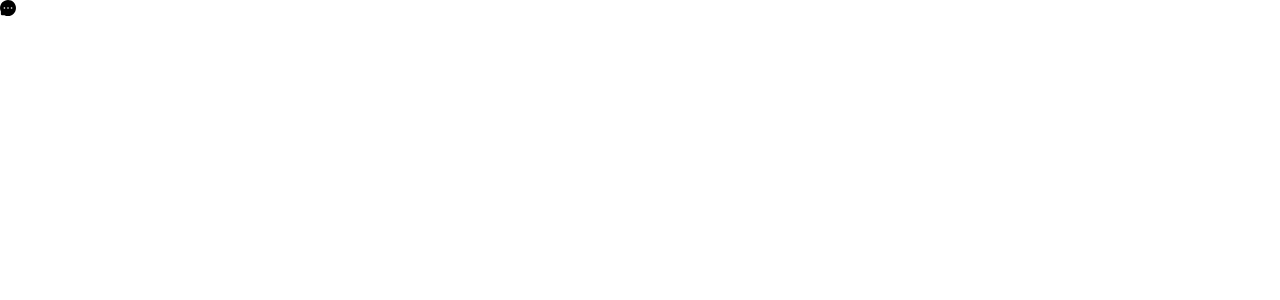
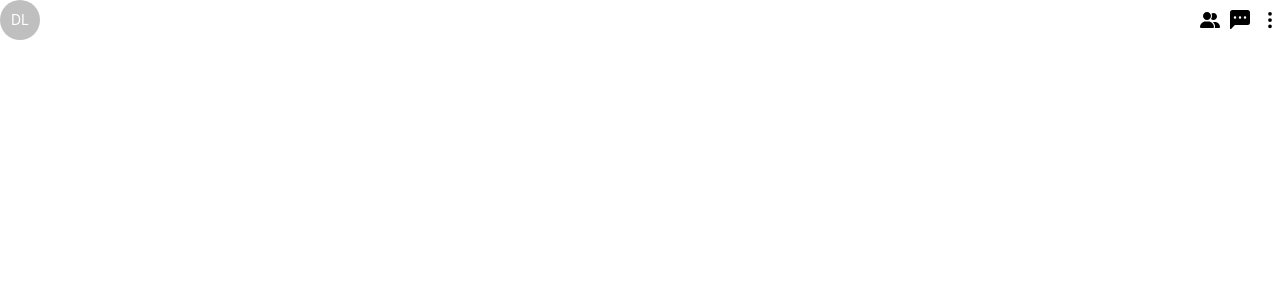
Before and after one commit to dev-nilson/whats-good, a Next.js app: page / in a window 1280 px wide. Shown: the top 300 px of the page. Built offline with nearby package versions, Linux system fonts and the light colour scheme.

Commit message:
🚧 Work on sidebar header

```diff
--- a/src/components/Sidebar/Sidebar.tsx
+++ b/src/components/Sidebar/Sidebar.tsx
@@ -1,11 +1,37 @@
 import styled from "styled-components";
-import { MessageFilled } from "@ant-design/icons";
+import { Avatar } from "antd";
 
 export default function Sidebar() {
   return (
     <Container>
       <Header>
-        <MessageFilled />
+        <Avatar size="large">DL</Avatar>
+        <IconsContainer>
+          <svg
+            viewBox="0 0 640 512"
+            fill="currentColor"
+            height="20px"
+            width="20px"
+          >
+            <path d="M352 128c0 70.7-57.3 128-128 128S96 198.7 96 128 153.3 0 224 0s128 57.3 128 128zM0 482.3C0 383.8 79.8 304 178.3 304h91.4c98.5 0 178.3 79.8 178.3 178.3 0 16.4-13.3 29.7-29.7 29.7H29.7C13.3 512 0 498.7 0 482.3zM609.3 512H471.4c5.4-9.4 8.6-20.3 8.6-32v-8c0-60.7-27.1-115.2-69.8-151.8 2.4-.1 4.7-.2 7.1-.2h61.4c89.1 0 161.3 72.2 161.3 161.3 0 17-13.8 30.7-30.7 30.7zM432 256c-31 0-59-12.6-79.3-32.9 19.7-26.6 31.3-59.5 31.3-95.1 0-26.8-6.6-52.1-18.3-74.3C384.3 40.1 407.2 32 432 32c61.9 0 112 50.1 112 112s-50.1 112-112 112z" />
+          </svg>
+          <svg
+            fill="currentColor"
+            viewBox="0 0 16 16"
+            height="20px"
+            width="20px"
+          >
+            <path d="M0 2a2 2 0 012-2h12a2 2 0 012 2v8a2 2 0 01-2 2H4.414a1 1 0 00-.707.293L.854 15.146A.5.5 0 010 14.793V2zm5 4a1 1 0 10-2 0 1 1 0 002 0zm4 0a1 1 0 10-2 0 1 1 0 002 0zm3 1a1 1 0 100-2 1 1 0 000 2z" />
+          </svg>
+          <svg
+            fill="currentColor"
+            viewBox="0 0 16 16"
+            height="20px"
+            width="20px"
+          >
+            <path d="M9.5 13a1.5 1.5 0 11-3 0 1.5 1.5 0 013 0zm0-5a1.5 1.5 0 11-3 0 1.5 1.5 0 013 0zm0-5a1.5 1.5 0 11-3 0 1.5 1.5 0 013 0z" />
+          </svg>
+        </IconsContainer>
       </Header>
     </Container>
   );
@@ -13,4 +39,14 @@ export default function Sidebar() {
 
 const Container = styled.div``;
 
-const Header = styled.div``;
+const Header = styled.div`
+  display: flex;
+  position: sticky;
+  justify-content: space-between;
+  align-items: center;
+`;
+
+const IconsContainer = styled.div`
+  display: flex;
+  gap: 10px;
+`;
--- a/src/pages/chat/index.tsx
+++ b/src/pages/chat/index.tsx
@@ -1,6 +1,10 @@
+import Sidebar from "@/components/Sidebar/Sidebar"
+
 function Chat() {
   return (
-    <div>Chat</div>
+    <div>
+      Chat
+    </div>
   )
 }
 
```
